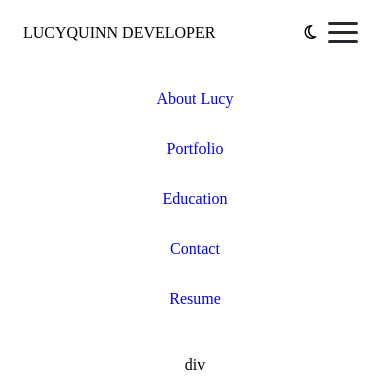
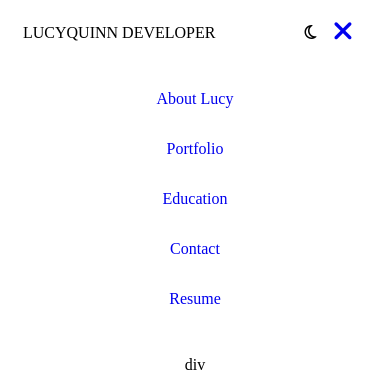
Before and after one commit to Lucy-Quinn/lucy-quinn-portfolio, a React (Create React App) app: page / in a window 390 px wide. Both pictures are taken after a click on the link 343 px from the left and 32 px from the top of the page. Shown: the top 390 px of the page. Built offline with nearby package versions, Linux system fonts and the light colour scheme.

Commit message:
add functionality so hamburger icon changes when clicked on.

```diff
--- a/src/App.css
+++ b/src/App.css
@@ -1,3 +1,6 @@
 .App {
   text-align: center;
 }
+a {
+  text-decoration: none;
+}
--- a/src/components/Navbar/Navbar.css
+++ b/src/components/Navbar/Navbar.css
@@ -61,6 +61,12 @@
   border-radius: 10px;
 }
 
+.cross-toggle {
+  font-size: 1.7rem;
+  top: 1.1rem;
+  right: 2rem;
+}
+
 @media (min-width: 1024px) {
   .toggle-button {
     display: none;
--- a/src/components/Navbar/Navbar.js
+++ b/src/components/Navbar/Navbar.js
@@ -16,11 +16,18 @@ const Navbar = () => {
                     <p>LUCYQUINN DEVELOPER</p>
                 </div>
                 <i class="far fa-moon"></i>
-                <a href="#" className="toggle-button" onClick={handleToggle}>
-                    <span className="bar"></span>
-                    <span className="bar"></span>
-                    <span className="bar"></span>
-                </a>
+                {isActive ?
+                    <a href="#" className="toggle-button cross-toggle" onClick={handleToggle}>
+                        <i class="fas fa-times"></i>
+                    </a> :
+
+                    <a href="#" className="toggle-button" onClick={handleToggle}>
+                        <span className="bar"></span>
+                        <span className="bar"></span>
+                        <span className="bar"></span>
+                    </a>
+                }
+
                 <div className="navbar-links">
                     <ul className={isActive ? "active" : null}>
                         <Link to="about">About Lucy</Link>
@@ -36,3 +43,27 @@ const Navbar = () => {
 }
 
 export default Navbar;
+
+
+{/* <div>
+<nav className="navbar">
+    <div className="brand-title">
+        <p>LUCYQUINN DEVELOPER</p>
+    </div>
+    <i class="far fa-moon"></i>
+    <a href="#" className="toggle-button" onClick={handleToggle}>
+        <span className="bar"></span>
+        <span className="bar"></span>
+        <span className="bar"></span>
+    </a>
+    <div className="navbar-links">
+        <ul className={isActive ? "active" : null}>
+            <Link to="about">About Lucy</Link>
+            <Link to="portfolio">Portfolio</Link>
+            <Link to="education">Education</Link>
+            <Link to="contact">Contact</Link>
+            <Link to="#">Resume</Link>
+        </ul>
+    </div>
+</nav>
+</div> */}
```
Also changed, not shown: 1 other file (tests, documents, lock files or other folders).
